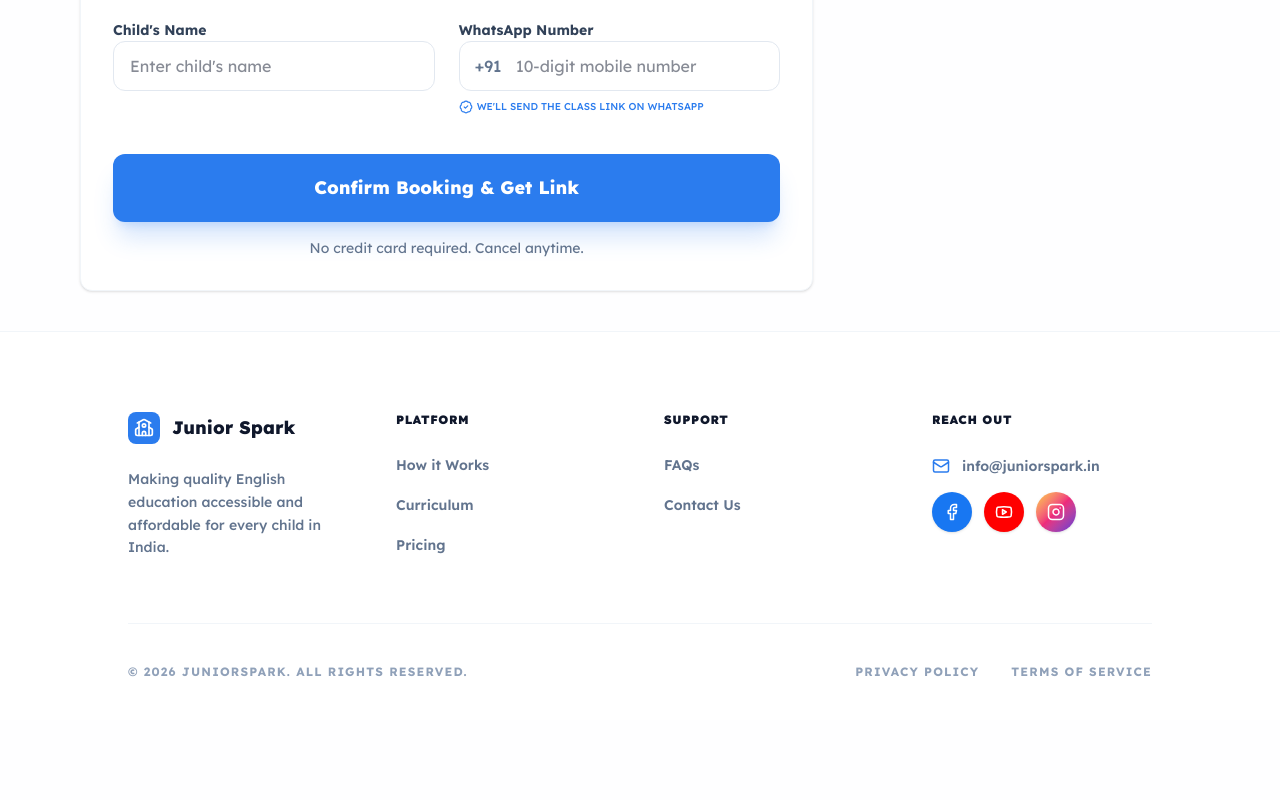
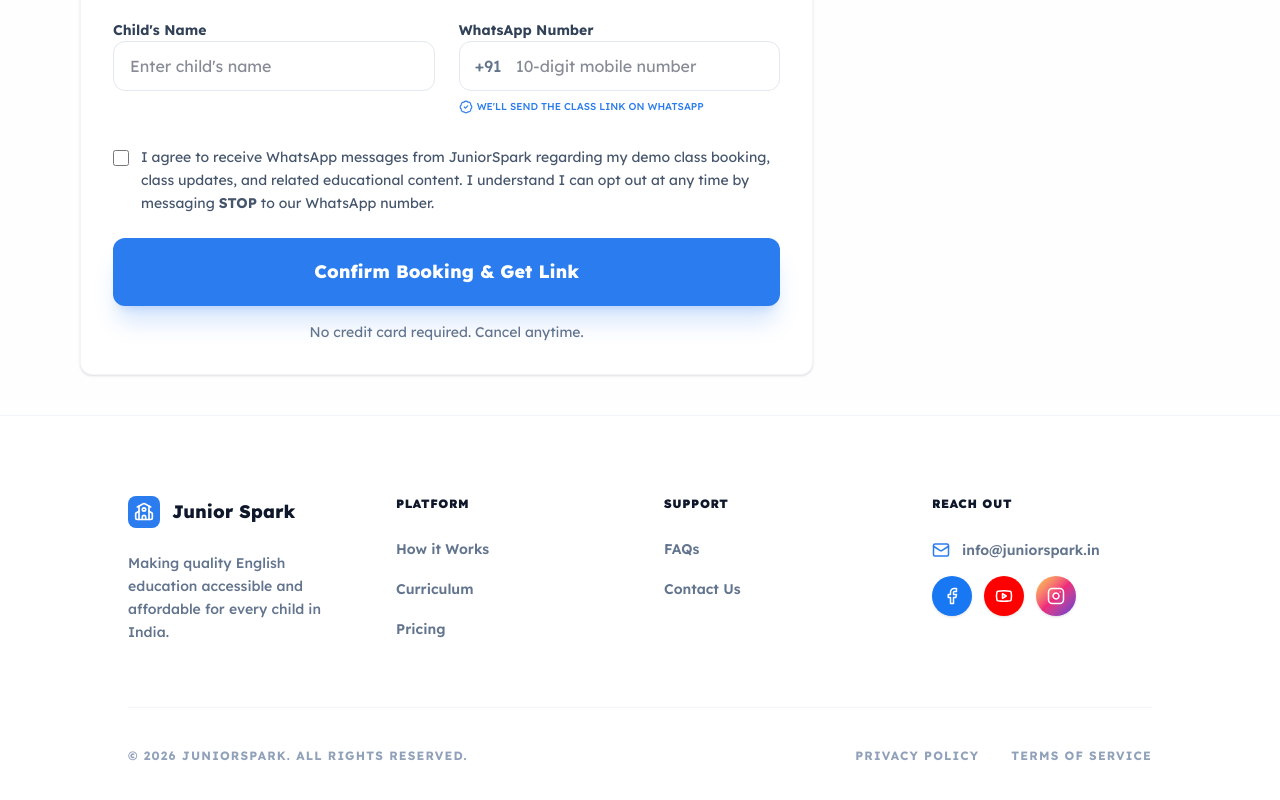
Before and after one commit to v4vivekkumarpandey/JuniorSpark, a Next.js app: page /book-demo in a window 1280 px wide. Shown: the part 1222-2022 px from the top of the page. Before the commit the page ends 1942 px from the top, so only its background shows below. Built offline with nearby package versions, Linux system fonts and the light colour scheme.

Commit message:
Add WhatsApp consent checkbox to booking form (TRAI DND compliance)
Required field — form cannot be submitted without explicit consent.
Includes opt-out instructions (STOP message) as required by TRAI.

Co-Authored-By: Claude Sonnet 4.6 <noreply@anthropic.com>

```diff
--- a/app/book-demo/page.tsx
+++ b/app/book-demo/page.tsx
@@ -29,6 +29,7 @@ const bookingSchema = z.object({
   email: z.string().email("Invalid email address"),
   childName: z.string().min(2, "Child's name is required"),
   whatsapp: z.string().regex(/^[6-9]\d{9}$/, "Please enter a valid 10-digit WhatsApp number"),
+  whatsappConsent: z.literal(true, "Please provide consent to receive WhatsApp messages"),
 });
 
 type BookingForm = z.infer<typeof bookingSchema>;
@@ -347,10 +348,27 @@ export default function BookDemoPage() {
                   </div>
                 </div>
 
+                {/* WhatsApp Consent — TRAI DND compliance */}
+                <div className="mt-8">
+                  <label className="flex items-start gap-3 cursor-pointer group">
+                    <input
+                      type="checkbox"
+                      {...register('whatsappConsent')}
+                      className="mt-1 w-4 h-4 rounded border-slate-300 text-primary accent-primary shrink-0 cursor-pointer"
+                    />
+                    <span className="text-sm text-slate-600 leading-relaxed">
+                      I agree to receive WhatsApp messages from JuniorSpark regarding my demo class booking, class updates, and related educational content. I understand I can opt out at any time by messaging <strong>STOP</strong> to our WhatsApp number.
+                    </span>
+                  </label>
+                  {errors.whatsappConsent && (
+                    <p className="text-red-500 text-xs mt-2 ml-7">{errors.whatsappConsent.message}</p>
+                  )}
+                </div>
+
                 <button
                   disabled={isSubmitting}
                   type="submit"
-                  className="w-full mt-10 bg-primary text-white text-lg font-extrabold py-5 rounded-xl hover:scale-[1.01] active:scale-[0.99] transition-all shadow-xl shadow-primary/20 disabled:opacity-70 disabled:cursor-not-allowed"
+                  className="w-full mt-6 bg-primary text-white text-lg font-extrabold py-5 rounded-xl hover:scale-[1.01] active:scale-[0.99] transition-all shadow-xl shadow-primary/20 disabled:opacity-70 disabled:cursor-not-allowed"
                 >
                   {isSubmitting ? 'Confirming...' : 'Confirm Booking & Get Link'}
                 </button>
```
